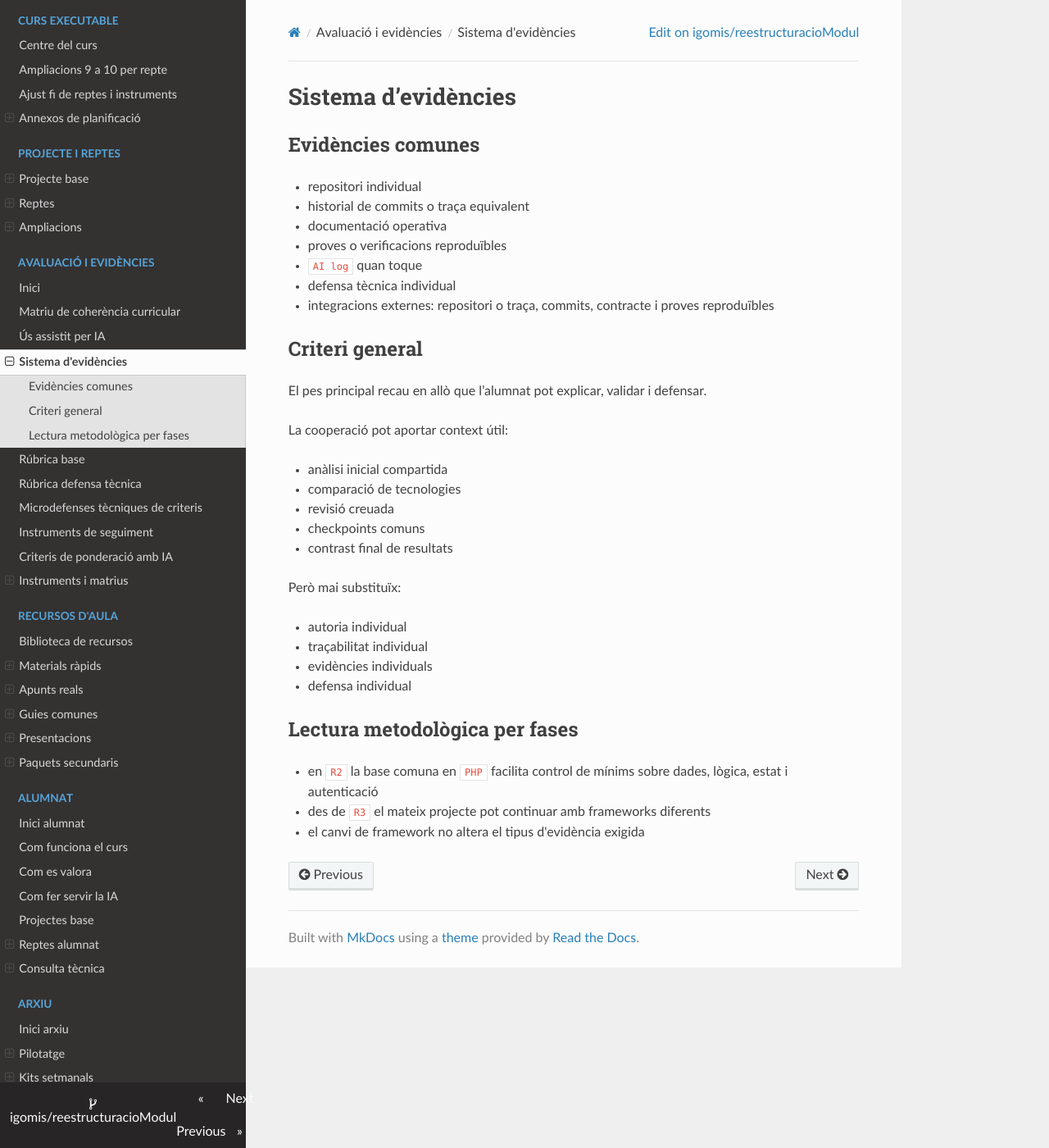
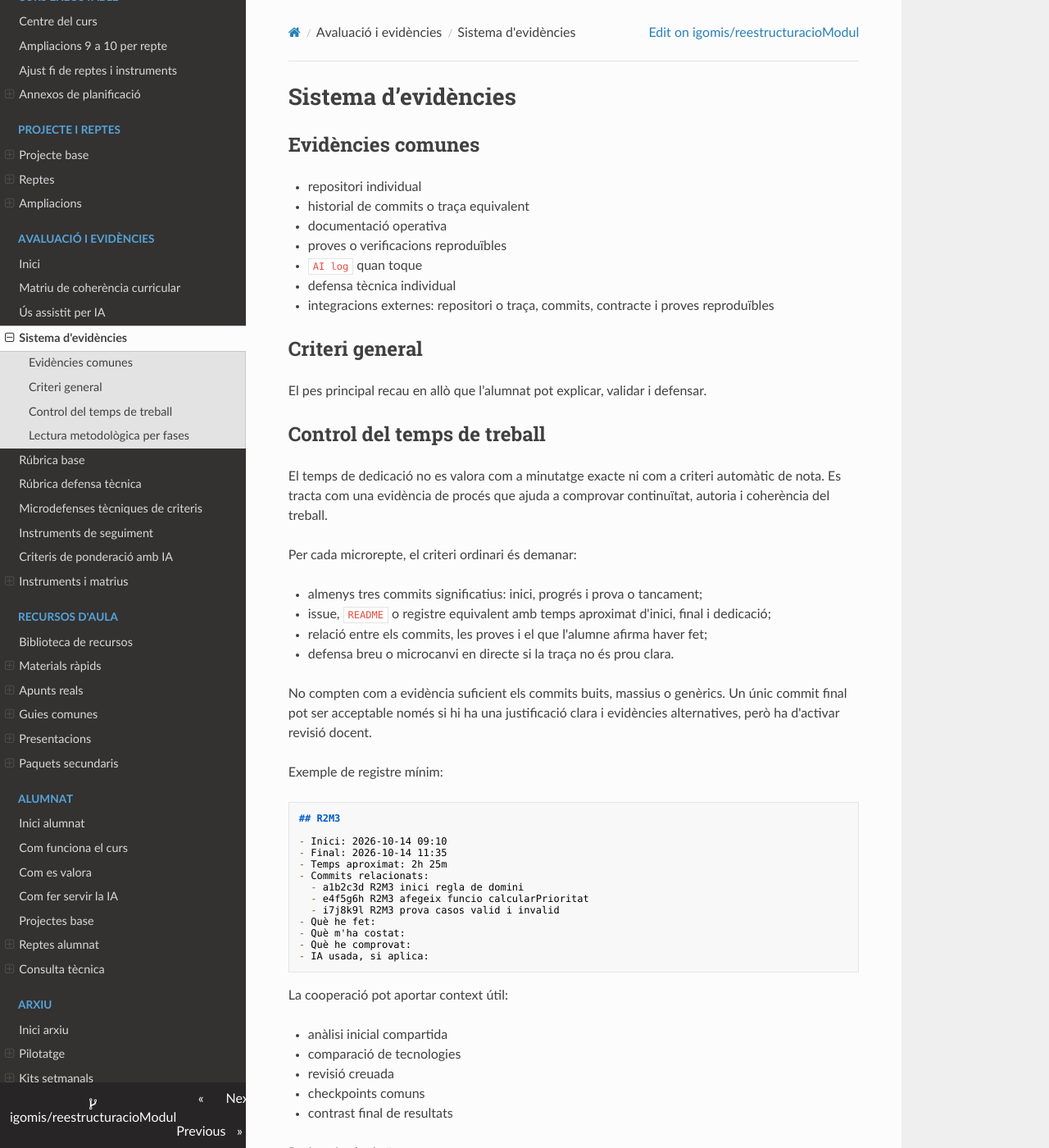
Before and after one commit to igomis/reestructuracioModul, an MkDocs documentation site: the page built from docs/03_avaluacio/sistema_evidencies.md, in a window 1280 px wide and 1400 px high. Shown: the whole window at 82% size. Built offline with MkDocs 1.6.1, drawn with Linux system fonts in a browser that asks for light colours; nearby versions of some CDN libraries.

Commit message:
Afig criteri docent de temps i commits

````diff
--- a/docs/03_avaluacio/sistema_evidencies.md
+++ b/docs/03_avaluacio/sistema_evidencies.md
@@ -8,11 +8,42 @@
 - proves o verificacions reproduïbles
 - `AI log` quan toque
 - defensa tècnica individual
- - integracions externes: repositori o traça, commits, contracte i proves reproduïbles
+- integracions externes: repositori o traça, commits, contracte i proves reproduïbles
 
 ## Criteri general
 
 El pes principal recau en allò que l’alumnat pot explicar, validar i defensar.
+
+## Control del temps de treball
+
+El temps de dedicació no es valora com a minutatge exacte ni com a criteri automàtic de nota. Es tracta com una evidència de procés que ajuda a comprovar continuïtat, autoria i coherència del treball.
+
+Per cada microrepte, el criteri ordinari és demanar:
+
+- almenys tres commits significatius: inici, progrés i prova o tancament;
+- issue, `README` o registre equivalent amb temps aproximat d'inici, final i dedicació;
+- relació entre els commits, les proves i el que l'alumne afirma haver fet;
+- defensa breu o microcanvi en directe si la traça no és prou clara.
+
+No compten com a evidència suficient els commits buits, massius o genèrics. Un únic commit final pot ser acceptable només si hi ha una justificació clara i evidències alternatives, però ha d'activar revisió docent.
+
+Exemple de registre mínim:
+
+```md
+## R2M3
+
+- Inici: 2026-10-14 09:10
+- Final: 2026-10-14 11:35
+- Temps aproximat: 2h 25m
+- Commits relacionats:
+  - a1b2c3d R2M3 inici regla de domini
+  - e4f5g6h R2M3 afegeix funcio calcularPrioritat
+  - i7j8k9l R2M3 prova casos valid i invalid
+- Què he fet:
+- Què m'ha costat:
+- Què he comprovat:
+- IA usada, si aplica:
+```
 
 La cooperació pot aportar context útil:
 
````
Also changed, not shown: docs/02_reptes/repte_02_sessions_i_autenticacio.md (+5 -0 lines).
